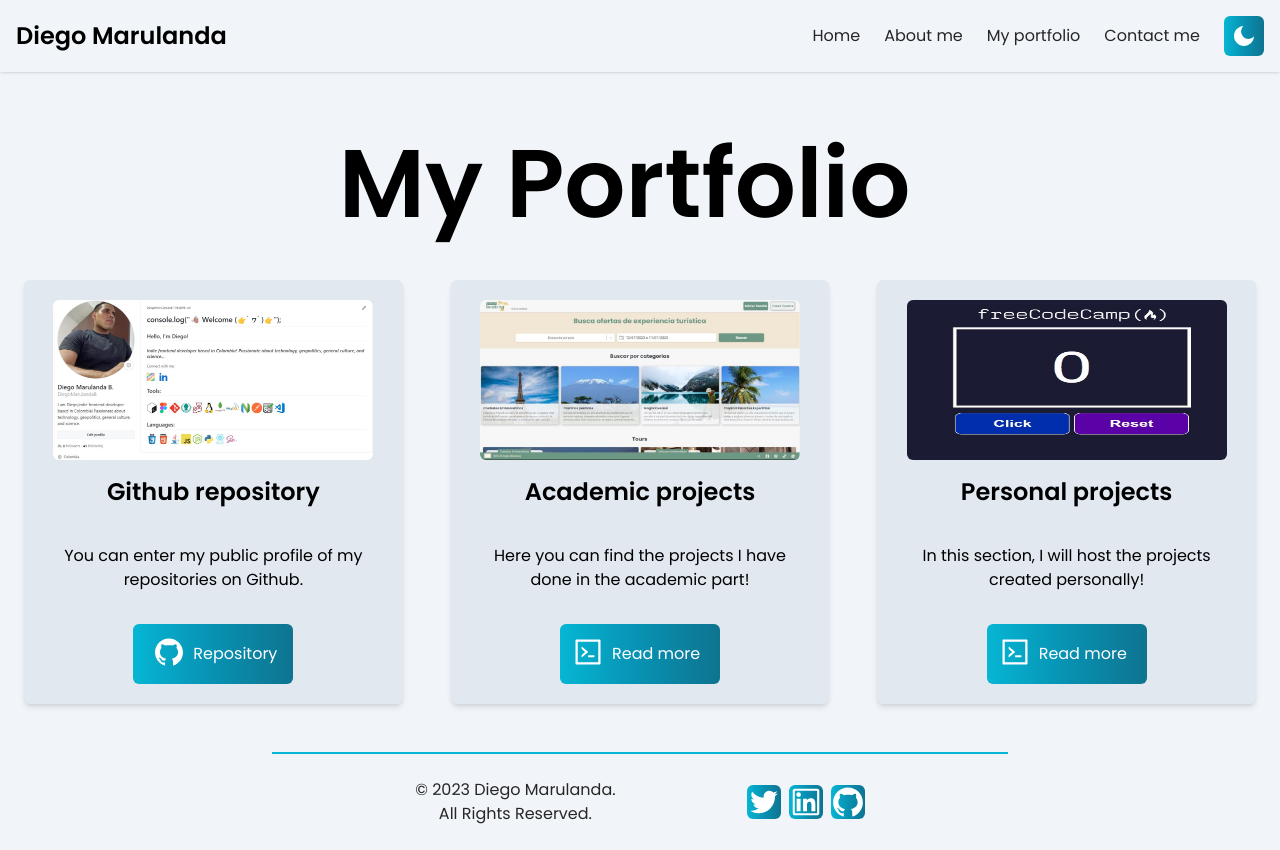
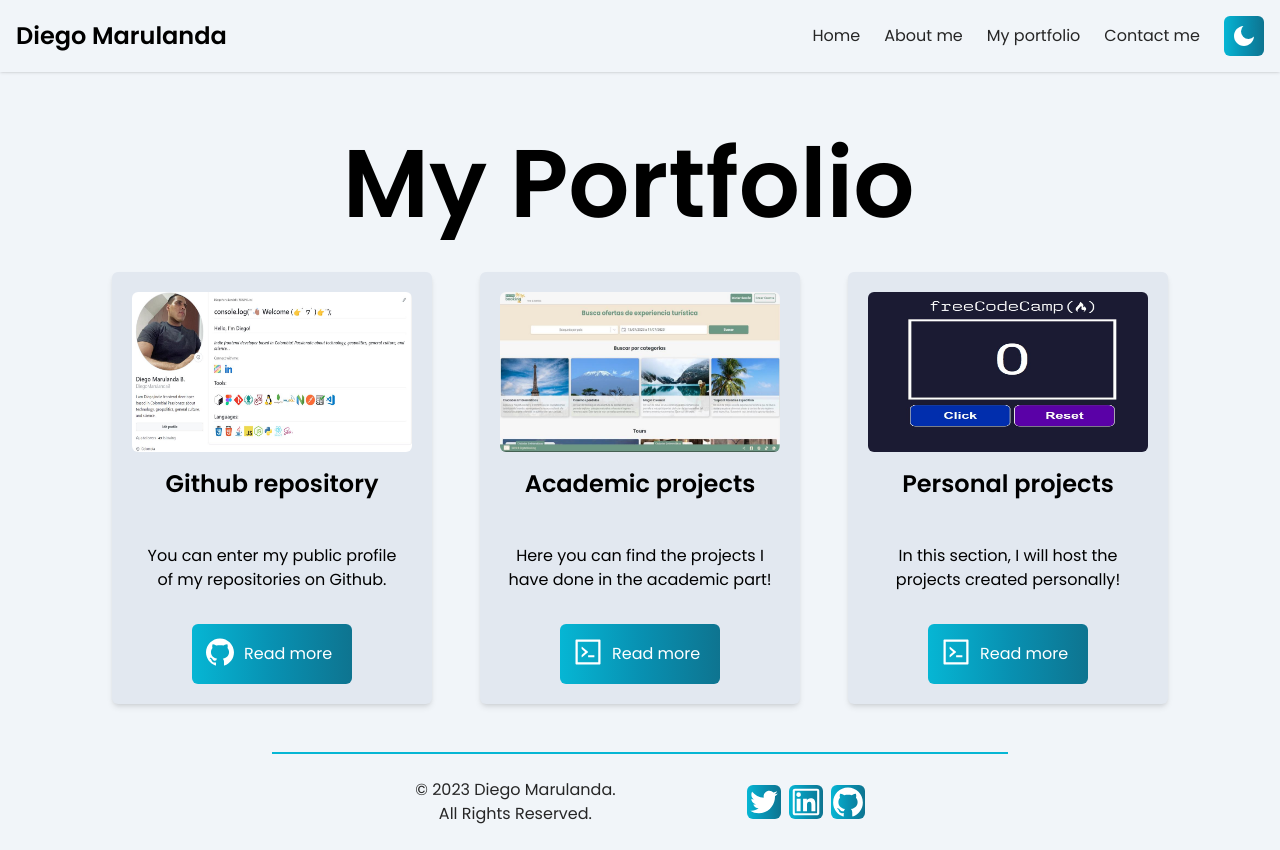
Before and after one commit to DiegoMarulandaB/Portfolio, a Next.js app: page /projects in a window 1280 px wide. Built offline with nearby package versions, Linux system fonts and the light colour scheme.

Commit message:
add fixes general_website_global_final_3

```diff
--- a/src/app/about/page.tsx
+++ b/src/app/about/page.tsx
@@ -1,21 +1,21 @@
 //!2023
 'use client'
-import React from 'react';
-import Image from 'next/image';
-import AnimatedText from '@/components/AnimatedText/AnimatedText';
+import React from 'react'
+import Image from 'next/image'
+import AnimatedText from '@/components/AnimatedText/AnimatedText'
 
 const About = () => {
   return (
     <section id="about" className="my-20 pb-12 md:pt-16 md:pb-48">
       <h1 className="text-4xl md:text-6xl lg:text-7xl xl:text-8xl text-center mb-2 mt-4 font-bold">
-        <AnimatedText text="About" className="text-center sm:text-3xl md:text-6xl lg:text-7xl xl:text-6xl mt-2 " />
+        <AnimatedText text="About me" className="text-center sm:text-3xl md:text-6xl lg:text-7xl xl:text-6xl mt-2 mx-2 mr-2 " />
       </h1>
 
       <div className="flex flex-col md:flex-row md:p-4 md:text-left mt-2 space-y-10 md:space-x-10 md:space-y-0 items-stretch justify-center align-top">
         <div className="md:w-3/6">
-          <h1 className="text-4xl lg:text-6xl xl:text-6xl text-left mb-6 mx-2 mr-2 mt-2">
+          {/* <h1 className="text-4xl lg:text-6xl xl:text-6xl text-left mb-6 mx-2 mr-2 mt-2">
             About Diego
-          </h1>
+          </h1> */}
           <Image src="/Hello.svg" alt=" Welcome image" width={148} height={148} className="w-40 h-40 mx-auto " />
           <p className="text-center mx-2 mr-2 mt-4">
             Hello! Welcome. Allow me to introduce myself: I am Diego, an indie frontend developer based in Colombia!
@@ -23,7 +23,13 @@ const About = () => {
             every day and have topics of conversation with other people.
           </p>
           <br />
-           <Image src="/personal_site.svg" alt="personal_site image" width={148} height={148} className="w-40 h-40 mx-auto" />
+          <Image
+            src="/personal_site.svg"
+            alt="personal_site image"
+            width={148}
+            height={148}
+            className="w-40 h-40 mx-auto"
+          />
           <p className="text-center mx-2 mr-2 mt-4">
             From a very young age, I was captivated by the world of technology. I love exploring the latest trends and
             finding out how they can impact our lives and society in general. I am always willing to learn about new
@@ -51,17 +57,19 @@ const About = () => {
           <br />
           <Image src="/web.svg" alt="web image" width={148} height={148} className="w-40 h-40 mx-auto" />
           <p className="text-center mx-2 mr-2 mt-6">
-             On this portfolio website, you can find samples of my projects. I hope you enjoy exploring my work as
-            much as I enjoy creating it!
+            On this portfolio website, you can find samples of my projects. I hope you enjoy exploring my work as much
+            as I enjoy creating it!
           </p>
         </div>
 
         <div className="md:w-1/4 md:text-center">
-          <h1 className="text-center text-2xl lg:text-4xl xl:text-6xl mt-4 font-bold">My Skills</h1>
+          <h1 className="text-center text-2xl lg:text-4xl xl:text-6xl mt-4 mx-2 mr-2 font-bold">My Skills</h1>
           <div className="flex flex-wrap flex-row justify-center md:justify-start">
             <div className="md:w-3/3">
-              <h2 className="text-center sm:text-1xl md:text-1xl lg:text-1xl xl:text-4xl mt-4 font-light mb-1 py-2">Languages</h2>
-              <div className="grid grid-cols-4 md:grid-cols-4 gap-4">
+              <h2 className="text-center sm:text-1xl md:text-1xl lg:text-1xl xl:text-4xl mt-4 mx-2 mr-2 font-light mb-1 py-2">
+                Languages
+              </h2>
+              <div className="grid grid-cols-4 md:grid-cols-4 gap-4 mx-2 mr-2">
                 {/* Images and Alt texts are left as-is */}
                 <div>
                   <Image
@@ -106,8 +114,10 @@ const About = () => {
             </div>
 
             <div className="md:w-3/3 md:mt-8">
-              <h2 className="text-center sm:text-1xl md:text-1xl lg:text-1xl xl:text-4xl mt-2  font-light mb-1 py-2">Tools</h2>
-              <div className="grid grid-cols-5 md:grid-cols-4 gap-4">
+              <h2 className="text-center sm:text-1xl md:text-1xl lg:text-1xl xl:text-4xl mt-2 mx-2 mr-2 font-light mb-1 py-2">
+                Tools
+              </h2>
+              <div className="grid grid-cols-5 md:grid-cols-4 gap-4 mx-2 mr-2">
                 {/* Images and Alt texts are left as-is */}
                 <div>
                   <Image
@@ -183,8 +193,10 @@ const About = () => {
             </div>
 
             <div className="md:w-3/2 md:mt-8">
-              <h2 className="text-center sm:text-1xl md:text-1xl lg:text-1xl xl:text-4xl mt-2 font-light mb-1 py-2">Learning</h2>
-              <div className="grid grid-cols-2 md:grid-cols-4 gap-4">
+              <h2 className="text-center sm:text-1xl md:text-1xl lg:text-1xl xl:text-4xl mt-2 mx-2 mr-2 font-light mb-1 py-2">
+                Learning
+              </h2>
+              <div className="grid grid-cols-2 md:grid-cols-4 gap-4 mx-2 mr-2">
                 {/* Images and Alt texts are left as-is */}
                 <div>
                   <Image
@@ -212,7 +224,7 @@ const About = () => {
         </div>
       </div>
     </section>
-  );
-};
+  )
+}
 
-export default About;
+export default About
--- a/src/app/academicprojects/page.tsx
+++ b/src/app/academicprojects/page.tsx
@@ -63,7 +63,7 @@ const Projects: React.FC = () => {
   return (
     <section id="projects" className="my-20 pb-1 md:pt-12 md:pb-1">
       <h1 className="text-center text-2xl">
-        <AnimatedText text="Academic projects" className="text-center   mr-2 mb-2 mt-6 font-bold " />
+        <AnimatedText text="Academic projects" className="text-center mx-2  mr-2 mb-2 mt-6 font-bold " />
       </h1>
       <div className="flex flex-col items-center justify-center space-y-28 mx-4 mt-8">
         {projects.map((project, idx) => (
@@ -77,7 +77,7 @@ const Projects: React.FC = () => {
                       alt="img projects"
                       width={390}
                       height={390}
-                      className=" rounded-md bg-slate-200 dark:bg-slate-600  px-18 py-4 ml-auto md:mt-1 mx-8 mx-2 mr-2"
+                      className=" rounded-md bg-slate-200 dark:bg-slate-600  px-18 py-4 ml-auto md:mt-1  mx-2 mr-2"
                     />
                   </Link>
                 </div>
--- a/src/app/personalprojects/page.tsx
+++ b/src/app/personalprojects/page.tsx
@@ -61,7 +61,7 @@ const Projects: React.FC = () => {
   return (
     <section id="projects" className="my-20 pb-1 md:pt-12 md:pb-1">
       <h1 className="text-center text-2xl">
-        <AnimatedText text="Personal projects" className="text-center   mr-2 mb-2 mt-6 font-bold " />
+        <AnimatedText text="Personal projects" className="text-center mx-2  mr-2 mb-2 mt-6 font-bold " />
       </h1>
       <div className="flex flex-col items-center justify-center space-y-28 mx-4 mt-8  ">
         {projects.map((project, idx) => (
@@ -75,7 +75,7 @@ const Projects: React.FC = () => {
                       alt="img projects"
                       width={390}
                       height={390}
-                      className=" rounded-md bg-slate-200 dark:bg-slate-600  px-18 py-4 ml-auto md:mt-1 mx-8 mx-2 mr-2 "
+                      className=" rounded-md bg-slate-200 dark:bg-slate-600  px-18 py-4 ml-auto md:mt-1  mx-2 mr-2 "
                     />
                   </Link>
                 </div>
--- a/src/app/projects/page.tsx
+++ b/src/app/projects/page.tsx
@@ -3,14 +3,14 @@
 import Image from 'next/image'
 import AnimatedText from '@/components/AnimatedText/AnimatedText'
 import Link from 'next/link'
-import { AiOutlineGithub, AiOutlineCode} from 'react-icons/ai'
+import { AiOutlineGithub, AiOutlineCode } from 'react-icons/ai'
 
 interface Button {
   label: string
   route: string
 }
 
-const ButtonGithub:Button[] = [{ label: 'Repository', route: 'https://github.com/DiegoMarulandaB?tab=repositories' }]
+const ButtonGithub: Button[] = [{ label: 'Read more', route: 'https://github.com/DiegoMarulandaB?tab=repositories' }]
 const ButtonAcademicProjects: Button[] = [{ label: 'Read more', route: '/academicprojects' }]
 const ButtonPersonalProjects: Button[] = [{ label: 'Read more', route: '/personalprojects' }]
 
@@ -19,13 +19,14 @@ const Projects = () => {
     <section id="projects" className="mt-8 md:mt-16">
       <div className="flex flex-col text-center items-center justify-center ">
         <h1 className="text-3xl md:text-4xl font-bold">
-          <AnimatedText text="My portfolio" className="text-center mr-2 mb-2 mt-16 font-bold" />
+          <AnimatedText text="My portfolio" className="text-center mx-2 mr-2 mt-16 font-bold" />
         </h1>
       </div>
-
-      <div className="grid grid-cols-1 gap-4 md:grid-cols-3 mt-8  mx-2 mr-2">
-        {/* About */}
-        <div className="bg-slate-200 dark:bg-slate-600  rounded-md  shadow-md p-5 mx-4">
+      <div className="flex flex-col text-center items-center justify-center  ">
+        <div className="grid grid-cols-1 gap-4 md:grid-cols-3 mt-8 mx-2 mr-2">
+          {/* Github */}
+          {/* <div className="flex flex-col text-center items-center justify-center "> */}
+          <div className="bg-slate-200 dark:bg-slate-600  rounded-md  shadow-md p-5 mx-4 w-80 ">
             <div className="flex flex-col items-center justify-center">
               <Image
                 src="/ProfileGithub.jpg"
@@ -37,7 +38,9 @@ const Projects = () => {
               <h2 className="text-center font-semibold text-2xl mt-4">Github repository</h2>
 
               <div className="mt-5">
-              <p className="text-center mt-4 mx-2 mr-2">You can enter my public profile of my repositories on Github.</p>
+                <p className="text-center mt-6 mx-2 mr-2">
+                  You can enter my public profile of my repositories on Github.
+                </p>
               </div>
               <div className="mt-8">
                 {ButtonGithub.map((button, index) => (
@@ -48,7 +51,7 @@ const Projects = () => {
                     >
                       {index === 0 && (
                         <AiOutlineGithub
-                        className="icon text-white text-center items-center justify-center mb-1 mx-2 mr-2"
+                          className="icon text-white text-center items-center justify-center mb-1 mr-2"
                           size={32}
                         />
                       )}
@@ -60,8 +63,9 @@ const Projects = () => {
             </div>
           </div>
 
-        {/* Projects */}
-        <div className="bg-slate-200 dark:bg-slate-600 rounded-md  shadow-md p-5 mx-4">
+          {/* Academic projects */}
+          <div className="flex flex-col text-center items-center justify-center ">
+            <div className="bg-slate-200 dark:bg-slate-600 rounded-md  shadow-md p-5 mx-4 w-80">
               <div className="flex flex-col items-center justify-center">
                 <Image
                   src="/digitalBooking.jpg"
@@ -72,7 +76,9 @@ const Projects = () => {
                 />
                 <h2 className="text-center font-semibold text-2xl mt-4">Academic projects</h2>
                 <div className="mt-5">
-              <p className="text-center mt-4 mx-2 mr-2">Here you can find the projects I have done in the academic part!</p>
+                  <p className="text-center mt-6 mx-2 mr-2">
+                    Here you can find the projects I have done in the academic part!
+                  </p>
                 </div>
                 <div className="mt-8">
                   {ButtonAcademicProjects.map((button, index) => (
@@ -94,9 +100,11 @@ const Projects = () => {
                 </div>
               </div>
             </div>
+          </div>
 
-        {/* Contact */}
-        <div className="bg-slate-200 dark:bg-slate-600 rounded-md  shadow-md p-5 mx-4">
+          {/*Personal projects */}
+          <div className="flex flex-col text-center items-center justify-center ">
+            <div className="bg-slate-200 dark:bg-slate-600 rounded-md  shadow-md p-5 mx-2 w-80">
               <div className="flex flex-col items-center justify-center">
                 <Image
                   src="/counterClick.jpg"
@@ -107,7 +115,9 @@ const Projects = () => {
                 />
                 <h2 className="text-center font-semibold text-2xl mt-4">Personal projects</h2>
                 <div className="mt-5">
-              <p className="text-center mt-4 mx-2 mr-2">In this section, I will host the projects created personally!</p>
+                  <p className="text-center mt-6 mx-2 mr-2">
+                    In this section, I will host the projects created personally!
+                  </p>
                 </div>
                 <div className="mt-8">
                   {ButtonPersonalProjects.map((button, index) => (
@@ -130,83 +140,12 @@ const Projects = () => {
               </div>
             </div>
           </div>
+
+          {/* fin */}
+        </div>
+      </div>
     </section>
   )
 }
 
 export default Projects
-
-
-// import Image from 'next/image';
-// import AnimatedText from '@/components/AnimatedText/AnimatedText';
-// import Link from 'next/link';
-// import { AiOutlineGithub, AiOutlineCode } from 'react-icons/ai';
-
-// interface Button {
-//   label: string;
-//   route: string;
-// }
-
-// const buttons: Button[] = [
-//   { label: 'Repository', route: 'https://github.com/DiegoMarulandaB?tab=repositories' },
-//   { label: 'Read more', route: '/academicprojects' },
-//   { label: 'Read more', route: '/personalprojects' },
-// ];
-
-// const Projects = () => {
-//   return (
-//     <section id="projects" className="mt-8 md:mt-16">
-//       <div className="flex flex-col text-center items-center justify-center">
-//         <h1 className="text-3xl md:text-4xl font-bold">
-//           <AnimatedText text="Projects" className="text-left mr-2 mb-2 mt-16 font-bold" />
-//         </h1>
-//       </div>
-
-//       <div className="grid grid-cols-1 gap-4 md:grid-cols-3 mt-8">
-//         {buttons.map((button, index) => (
-//           <div key={index} className="bg-slate-200 dark:bg-slate-600 rounded-md shadow-md p-5 mx-4">
-//             <div className="flex flex-col items-center justify-center">
-//               <Image
-//                 src={`/${index === 0 ? 'ProfileGithub.jpg' : `digitalBooking.jpg` }`}
-//                 alt={index === 0 ? 'Profile picture' : 'Project image'}
-//                 width={128}
-//                 height={128}
-//                 className="w-96 h-40 rounded-md mx-auto"
-//               />
-//               <h2 className="text-center font-semibold text-2xl mt-4">
-//                 {index === 0 ? 'Github repository' : index === 1 ? 'Academic projects' : 'Personal projects'}
-//               </h2>
-//               <div className="mt-5">
-//                 <p className="text-center mt-4">
-//                   {index === 0
-//                     ? 'You can enter my public profile of my repositories on Github.'
-//                     : index === 1
-//                     ? 'Here you can find the projects I have done in the academic part!'
-//                     : 'In this section, I will host the projects created personally!'}
-//                 </p>
-//               </div>
-//               <div className="mt-8">
-//                 <Link href={button.route} target={index === 0 ? '_blank' : ''} rel={index === 0 ? 'noopener' : ''}>
-//                   <button
-//                     type="button"
-//                     className="hover:bg-gradient-to-br focus:ring-4 focus:outline-none focus:ring-sky-300 text-center inline-flex items-center hover:-translate-y-1 transition-transform cursor-pointer text-white bg-gradient-to-r from-cyan-500 via-cyan-600 to-cyan-700 rounded-md px-3 py-3 mb-4 md:mb-0 w-full md:w-40"
-//                   >
-//                     {index === 0 && (
-//                       <AiOutlineGithub
-//                         className="icon text-white text-center items-center justify-center mb-1 mr-2"
-//                         size={32}
-//                       />
-//                     )}
-//                     {button.label}
-//                   </button>
-//                 </Link>
-//               </div>
-//             </div>
-//           </div>
-//         ))}
-//       </div>
-//     </section>
-//   );
-// };
-
-// export default Projects;
```
Also changed, not shown: src/app/home/page.tsx (+65 -25 lines). Lines whose indentation alone changed are shown as unchanged.
